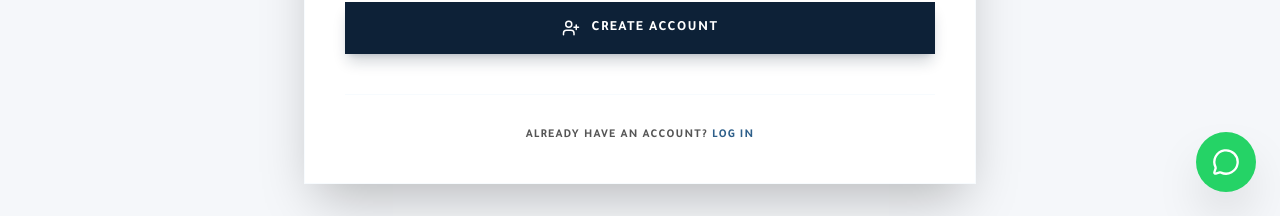
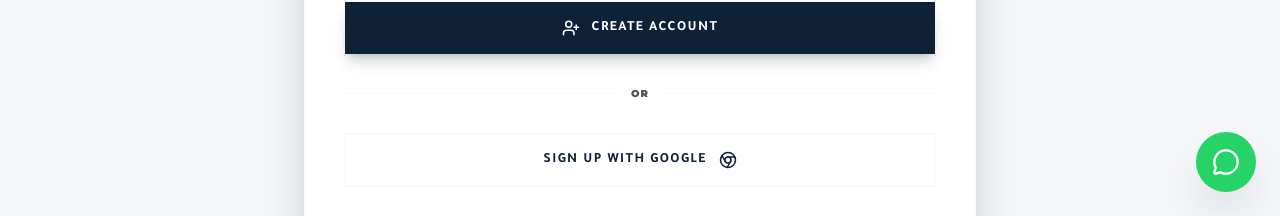
Before and after one commit to sam22ir/NAFAA, a Next.js app: page /register in a window 1280 px wide. Shown: the part 584-800 px from the top of the page. Built offline with nearby package versions, Linux system fonts and the light colour scheme; no server answers.

Commit message:
fix(auth): add google sign up button and error alerts

```diff
--- a/app/login/page.tsx
+++ b/app/login/page.tsx
@@ -33,8 +33,9 @@ export default function LoginPage() {
     try {
       await AuthService.signInWithGoogle();
       router.push("/");
-    } catch (error) {
+    } catch (error: any) {
       console.error(error);
+      alert(error.message || "فشل تسجيل الدخول عبر جوجل. قد لا يكون هذا الخيار مفعلًا في Firebase بعد.");
     } finally {
       setLoading(false);
     }
--- a/app/register/page.tsx
+++ b/app/register/page.tsx
@@ -3,7 +3,7 @@
 import { useState } from "react";
 import Link from "next/link";
 import { motion } from "framer-motion";
-import { User, Mail, Phone, MapPin, Lock, UserPlus, ArrowRight, Loader2 } from "lucide-react";
+import { User, Mail, Phone, MapPin, Lock, UserPlus, ArrowRight, Loader2, Chrome } from "lucide-react";
 import { AuthService } from "@/lib/services/auth-service";
 import { useRouter } from "next/navigation";
 
@@ -210,6 +210,32 @@ export default function RegisterPage() {
           </div>
         </form>
 
+        <div className="my-8 flex items-center gap-4">
+          <div className="flex-grow h-[1px] bg-light-blue/20"></div>
+          <span className="text-[10px] font-black uppercase tracking-widest text-dark-grey font-montserrat">OR</span>
+          <div className="flex-grow h-[1px] bg-light-blue/20"></div>
+        </div>
+
+        <button
+          onClick={async () => {
+            setLoading(true);
+            try {
+              await AuthService.signInWithGoogle();
+              router.push("/");
+            } catch (error: any) {
+              console.error(error);
+              alert(error.message || "فشل التسجيل عبر جوجل. ربما لم تفعل هذا الخيار في إعدادات Firebase.");
+            } finally {
+              setLoading(false);
+            }
+          }}
+          disabled={loading}
+          className="w-full bg-brand-white border border-light-blue/40 text-primary-dark py-4 font-black uppercase tracking-widest text-sm flex items-center justify-center gap-3 hover:bg-light-grey transition-all duration-300"
+        >
+          <Chrome size={18} />
+          Sign Up with Google
+        </button>
+
         <div className="mt-10 text-center border-t border-light-blue/20 pt-8">
           <p className="text-xs text-dark-grey font-tajawal font-bold uppercase tracking-widest">
             Already have an account?{" "}
```
